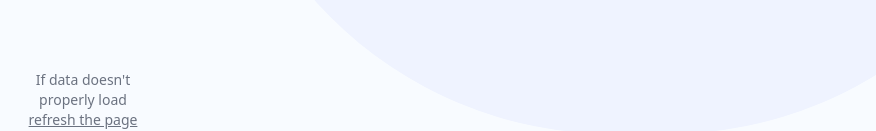
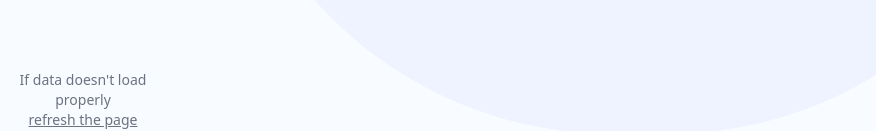
Before and after one commit to kalczugag/Employee-Leave-Management, a React (Create React App) app in the folder client/: page /password/reset in a window 1280 px wide. Shown: the part 666-797 px from the top of the page, without its empty margins (0-876 px from the left). Built offline with nearby package versions, Linux system fonts and the light colour scheme.

Commit message:
fix typo

```diff
--- a/client/src/App.tsx
+++ b/client/src/App.tsx
@@ -82,7 +82,7 @@ const App = () => {
                 <Route path="*" element={<NotFound />} />
             </Routes>
             <div className="fixed left-2 bottom-1 w-[calc(150px)] text-center text-gray-500 text-sm">
-                If data doesn't properly load{" "}
+                If data doesn't load properly{" "}
                 <button
                     onClick={() => window.location.reload()}
                     className="underline hover:text-gray-700"
```
